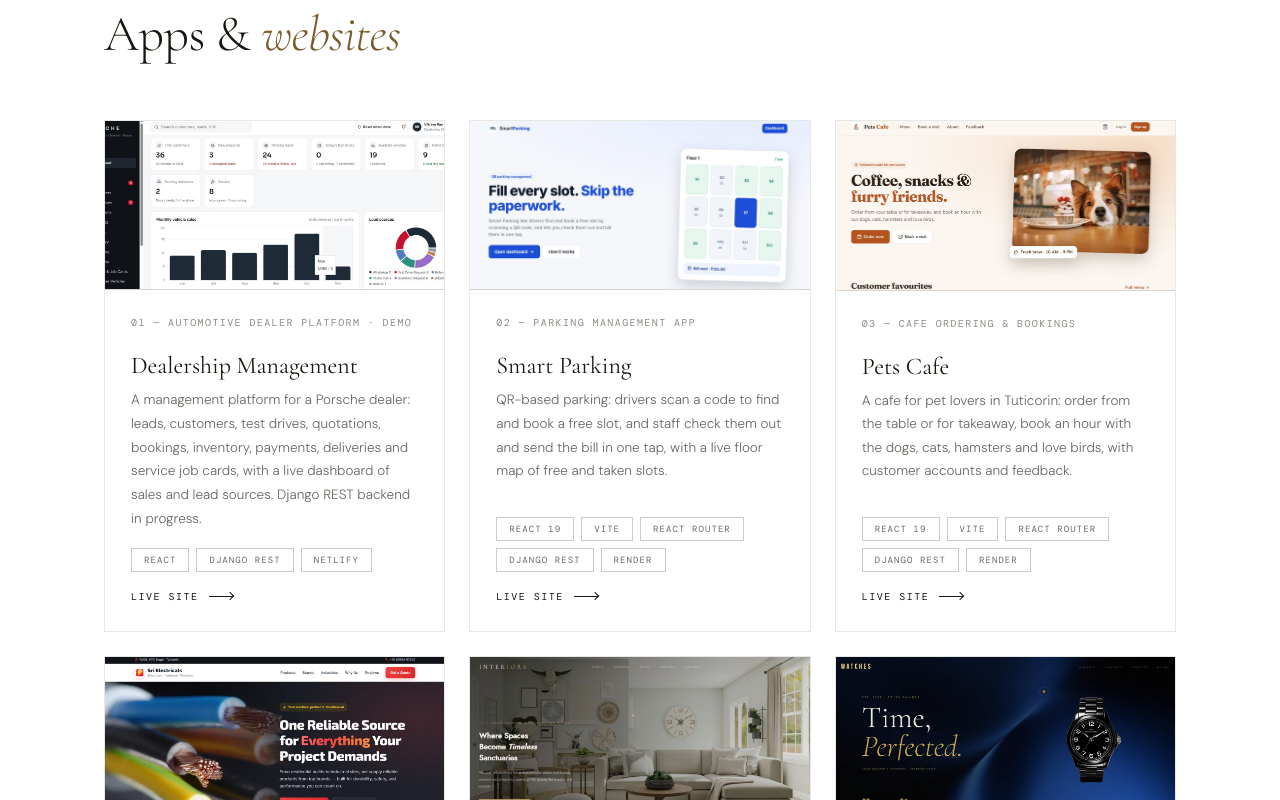
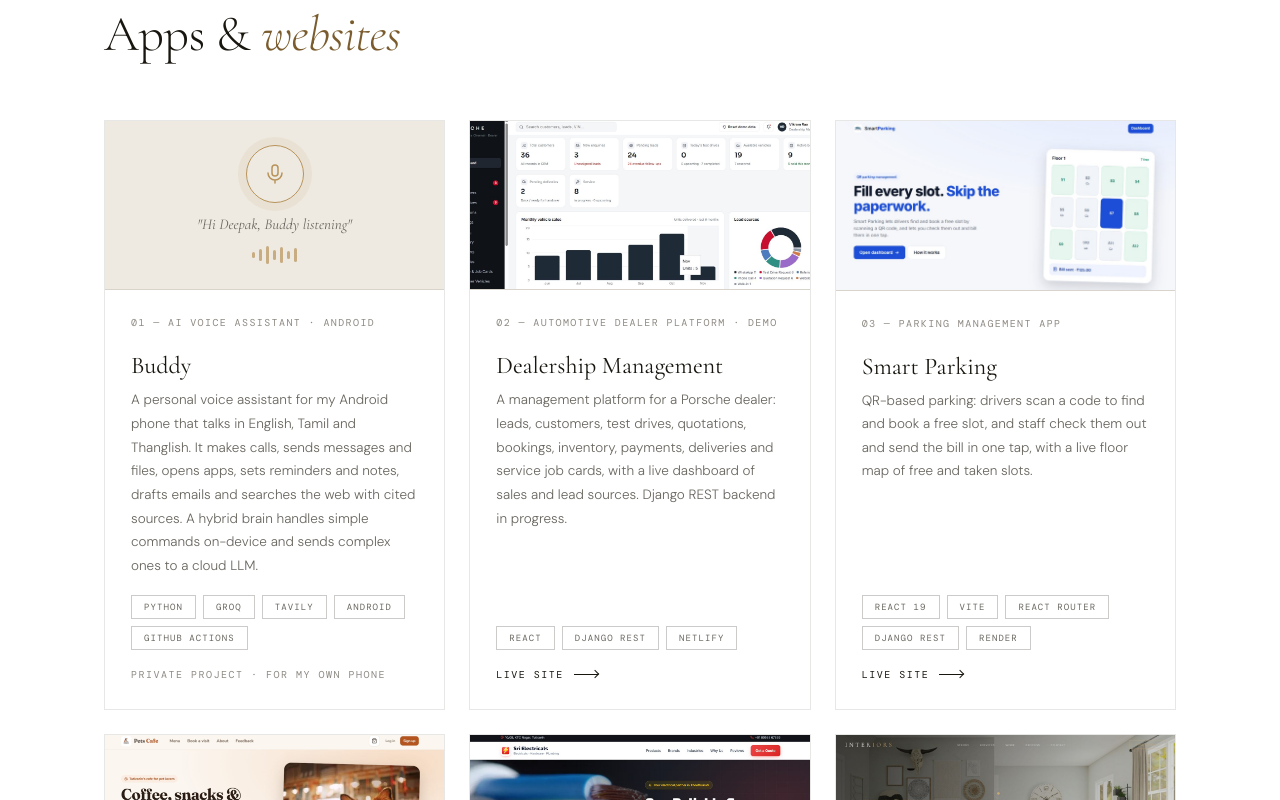
Before and after one commit to harideepak2004/Harideepak, a React (Vite) app: page / in a window 1280 px wide. Shown: the part 6760-7560 px from the top of the page. Built offline with nearby package versions, Linux system fonts and the light colour scheme; a web font is replaced by a local one.

Commit message:
Add Buddy personal AI assistant project

```diff
--- a/src/components/Sections.jsx
+++ b/src/components/Sections.jsx
@@ -133,24 +133,44 @@ function SiteMock() {
   )
 }
 
+// Cards with a url link out; private projects (no url) render as a plain card
+function MiniCard({ w, children }) {
+  return w.url
+    ? <a className="mini" href={w.url} target="_blank" rel="noopener">{children}</a>
+    : <div className="mini mini-static">{children}</div>
+}
+
+// Placeholder for a voice assistant with no screenshot yet
+function VoiceMock() {
+  return (
+    <div className="vmock" aria-hidden="true">
+      <div className="vmock-ring"><svg viewBox="0 0 24 24"><rect x="9" y="3" width="6" height="11" rx="3" /><path d="M5 11a7 7 0 0 0 14 0M12 18v3" /></svg></div>
+      <p className="vmock-t">"Hi Deepak, Buddy listening"</p>
+      <div className="vmock-wave">{[6, 12, 18, 10, 16, 8, 14].map((h, i) => <span key={i} style={{ height: h }} />)}</div>
+    </div>
+  )
+}
+
 export function EarlierWork() {
   return (
     <section id="earlier">
       <Heading label="More Projects">Apps &amp; <em>websites</em></Heading>
       <div className="mini-grid reveal" style={{ transitionDelay: '.1s' }}>
         {earlierWork.map((w, i) => (
-          <a className="mini" href={w.url} target="_blank" rel="noopener" key={w.title}>
+          <MiniCard w={w} key={w.title}>
             <div className="mini-img">
-              {w.image ? <img src={w.image} alt={`${w.title} website`} loading="lazy" /> : <SiteMock />}
+              {w.image ? <img src={w.image} alt={`${w.title} screenshot`} loading="lazy" /> : w.mock === 'voice' ? <VoiceMock /> : <SiteMock />}
             </div>
             <div className="mini-body">
               <p className="pnum">{pad(i)} — {w.kind}</p>
               <h3 className="mini-t">{w.title}</h3>
               <p className="mini-d">{w.desc}</p>
               <div className="tags">{w.tags.map((t) => <span className="tag" key={t}>{t}</span>)}</div>
-              <span className="plink">Live site <span className="pl-arr" /></span>
+              {w.url
+                ? <span className="plink">Live site <span className="pl-arr" /></span>
+                : <span className="plink plink-off">{w.note || 'Private project'}</span>}
             </div>
-          </a>
+          </MiniCard>
         ))}
       </div>
     </section>
--- a/src/data.js
+++ b/src/data.js
@@ -156,6 +156,16 @@ export const skills = [
 // image: path under /public, or null to show a drawn placeholder
 export const earlierWork = [
   {
+    title: 'Buddy',
+    kind: 'AI voice assistant · Android',
+    url: null, // private project, no public link
+    note: 'Private project · for my own phone',
+    image: null,
+    mock: 'voice',
+    desc: 'A personal voice assistant for my Android phone that talks in English, Tamil and Thanglish. It makes calls, sends messages and files, opens apps, sets reminders and notes, drafts emails and searches the web with cited sources. A hybrid brain handles simple commands on-device and sends complex ones to a cloud LLM.',
+    tags: ['Python', 'Groq', 'Tavily', 'Android', 'GitHub Actions'],
+  },
+  {
     title: 'Dealership Management',
     kind: 'Automotive dealer platform · Demo',
     url: 'https://dealership-management-01.netlify.app/',
--- a/src/styles.css
+++ b/src/styles.css
@@ -309,3 +309,13 @@ footer{border-top:1px solid var(--line);padding:36px 64px;display:flex;align-ite
 .cvis-body.shot{padding:32px 28px;}
 .cvis-shot{width:100%;display:block;border:1px solid var(--line);border-radius:4px;box-shadow:0 22px 44px -24px rgba(20,15,5,.45);}
 .a-tag{flex-shrink:0;font-family:var(--mono);font-size:8.5px;letter-spacing:.12em;text-transform:uppercase;padding:4px 7px;border:1px solid var(--accent-l);color:var(--accent-d);}
+
+/* private project cards + voice assistant placeholder */
+.mini-static:hover{transform:none;}
+.plink-off{color:var(--text-faint);}
+.vmock{display:flex;flex-direction:column;align-items:center;gap:12px;}
+.vmock-ring{width:58px;height:58px;border-radius:50%;border:1px solid var(--accent);display:flex;align-items:center;justify-content:center;color:var(--accent);box-shadow:0 0 0 8px color-mix(in srgb,var(--accent) 10%,transparent);}
+.vmock-ring svg{width:24px;height:24px;fill:none;stroke:currentColor;stroke-width:1.5;stroke-linecap:round;}
+.vmock-t{font-family:var(--serif);font-style:italic;font-size:15px;color:var(--text-muted);}
+.vmock-wave{display:flex;align-items:center;gap:4px;height:20px;}
+.vmock-wave span{width:3px;border-radius:2px;background:var(--accent);opacity:.7;}
```
